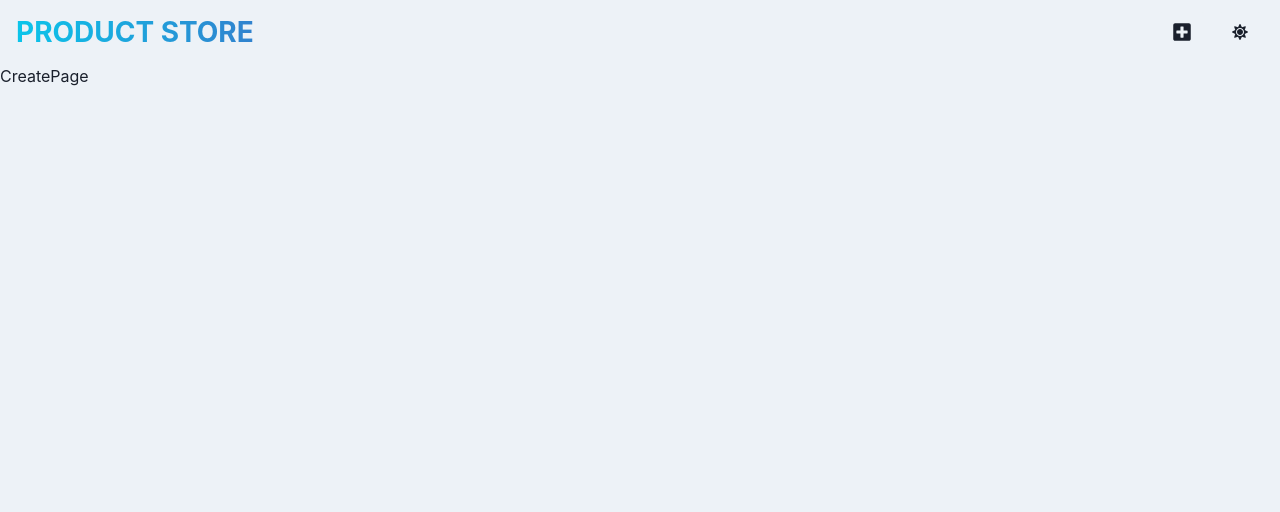
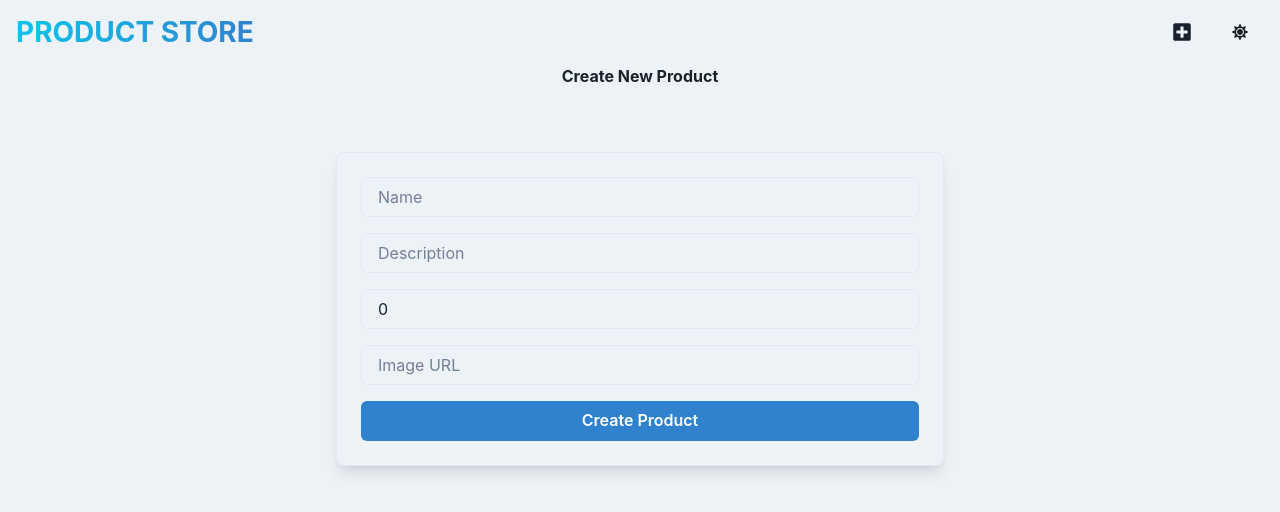
Before and after one commit to HectorMendezFernandez/MERN-Product-Store, a React (Vite) app in the folder frontend/: page /create in a window 1280 px wide. Shown: the top 512 px of the page. Built offline with nearby package versions, Linux system fonts and the light colour scheme.

Commit message:
Add - Create Page
Creating Form with Inputs to create a new product

```diff
--- a/frontend/src/pages/CreatePage.jsx
+++ b/frontend/src/pages/CreatePage.jsx
@@ -1,6 +1,61 @@
+import { Box, Button, Container, Heading, Input, useColorModeValue, VStack } from "@chakra-ui/react"
+import { useState } from "react"
+
 export function CreatePage() {
+    const [newProduct, setNewProduct] = useState({
+        name: "",
+        description: "",
+        price: 0,
+        image: "",
+      });
+
+    const handleAddProduct = async () => {
+        console.log(newProduct)
+    }
+
   return (
-    <div>CreatePage</div>
+    <Container maxW="container.sm">
+    <VStack spacing={8}>
+        <Heading as={"h1"} size={"2x1"} textAlign={"center"} mb={8}>Create New Product</Heading>
+        <Box
+            w="full"
+            b={useColorModeValue("white", "gray.800")}
+            p={6}
+            borderWidth={1}
+            borderRadius={8}
+            boxShadow="lg"
+        >
+            <VStack spacing={4}>
+             <Input
+                placeholder="Name"
+                name="name"
+                value={newProduct.name}
+                onChange={(e) => setNewProduct({...newProduct, name: e.target.value})}
+            />
+            <Input
+                placeholder="Description"
+                name="description"
+                value={newProduct.description}
+                onChange={(e) => setNewProduct({...newProduct, description: e.target.value})}
+            />
+            <Input
+                placeholder="Price"
+                name="price"
+                value={newProduct.price}
+                onChange={(e) => setNewProduct({...newProduct, price: e.target.value})}
+            />
+            <Input
+                placeholder="Image URL"
+                name="image"
+                value={newProduct.image}
+                onChange={(e) => setNewProduct({...newProduct, image: e.target.value})}
+            />
+            <Button colorScheme="blue" onClick={handleAddProduct} w={"full"}>Create Product</Button>
+            </VStack>
+        </Box>
+    </VStack>
+    </Container>
+
   )
 }
 
```
